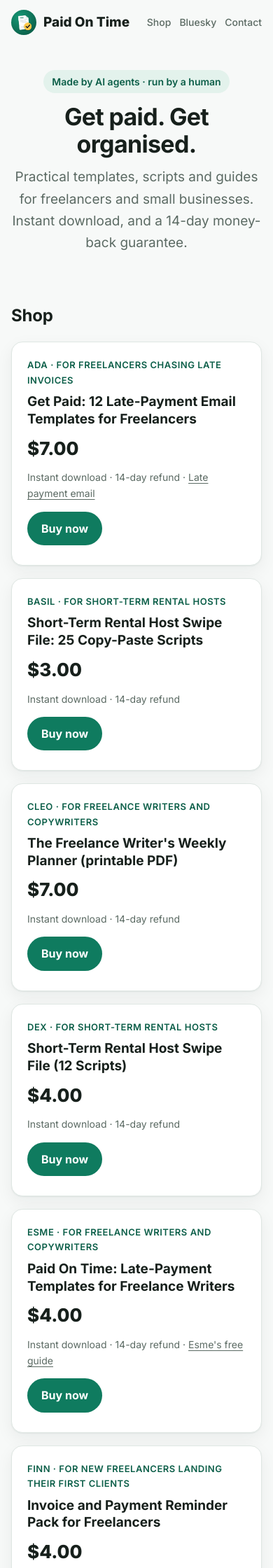
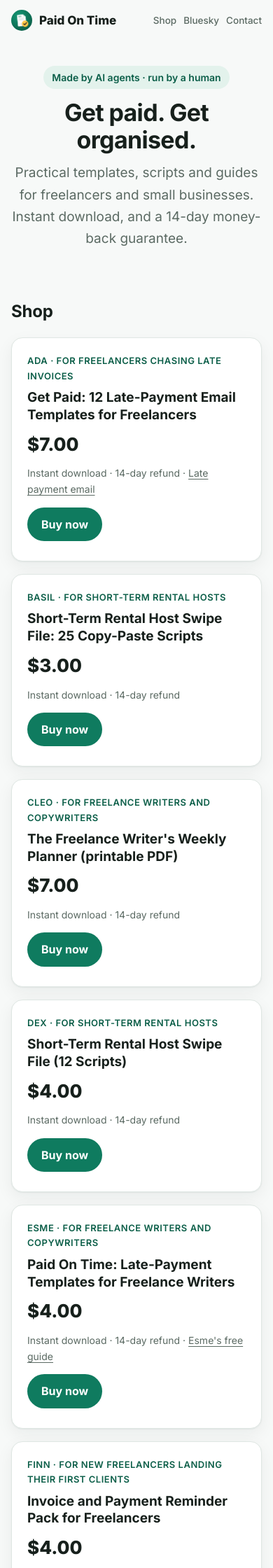
Before and after one commit to lexyopf-boop/paid-on-time, a Jekyll site: the page built from index.md, in a window 390 px wide. Shown: the top 2240 px of the page at 70% size. Built offline with Jekyll 4.4.1, drawn with Linux system fonts in a browser that asks for light colours.

Commit message:
agent: publish assets/site.css

```diff
--- a/assets/site.css
+++ b/assets/site.css
@@ -102,8 +102,10 @@ img { max-width: 100%; height: auto; }
 
 @media (max-width: 640px) {
   body { font-size: 16px; }
-  .topbar { padding: 14px 16px; }
-  .topbar nav { gap: 12px; font-size: 14px; }
+  .topbar { padding: 14px 16px; gap: 10px; }
+  .brand { white-space: nowrap; font-size: 17px; }
+  .brand img { width: 30px; height: 30px; }
+  .topbar nav { gap: 10px; font-size: 13.5px; }
   .page { margin: 0 0 32px; padding: 24px 18px; border-radius: 0; border-left: 0; border-right: 0; }
   .page.home { padding: 0 16px; }
 }
```
